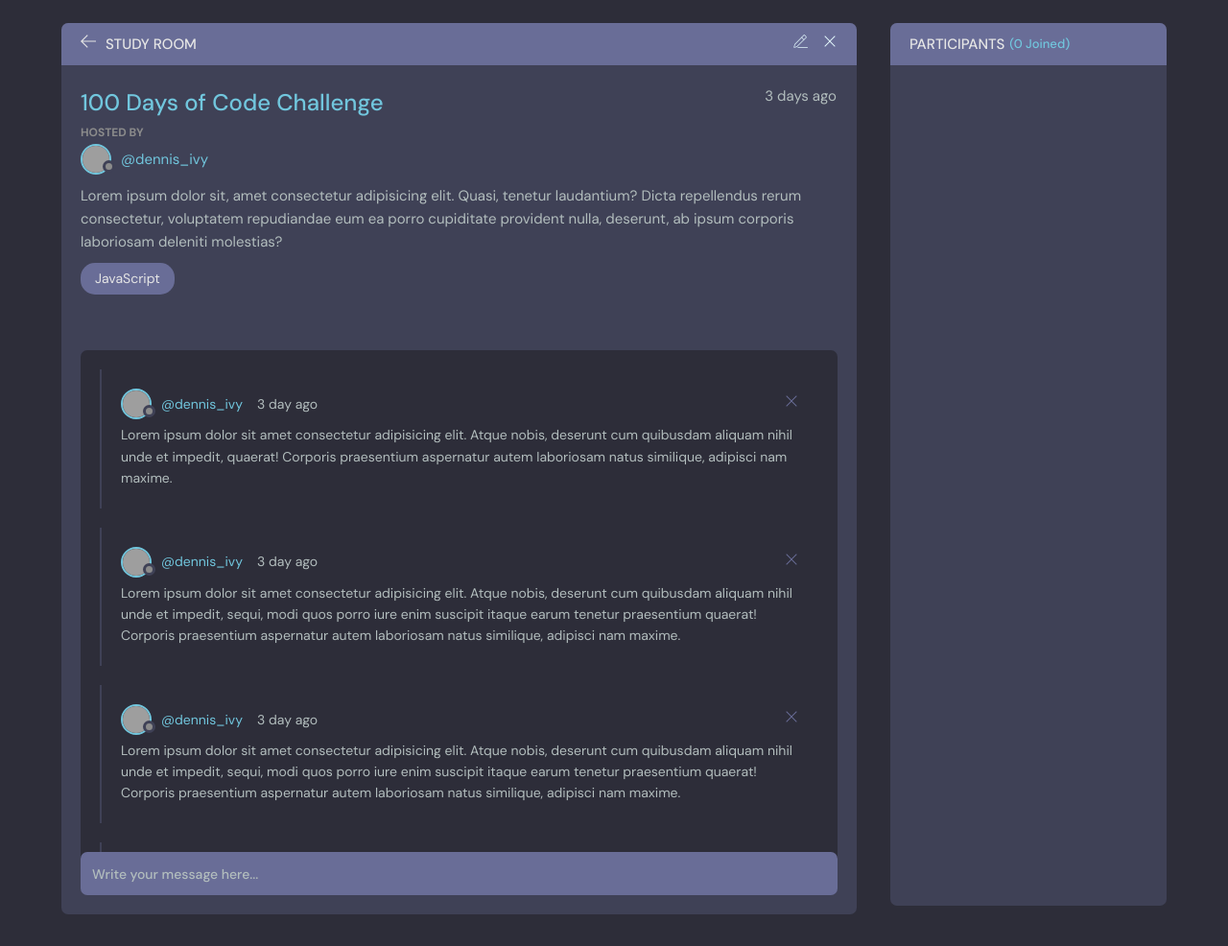
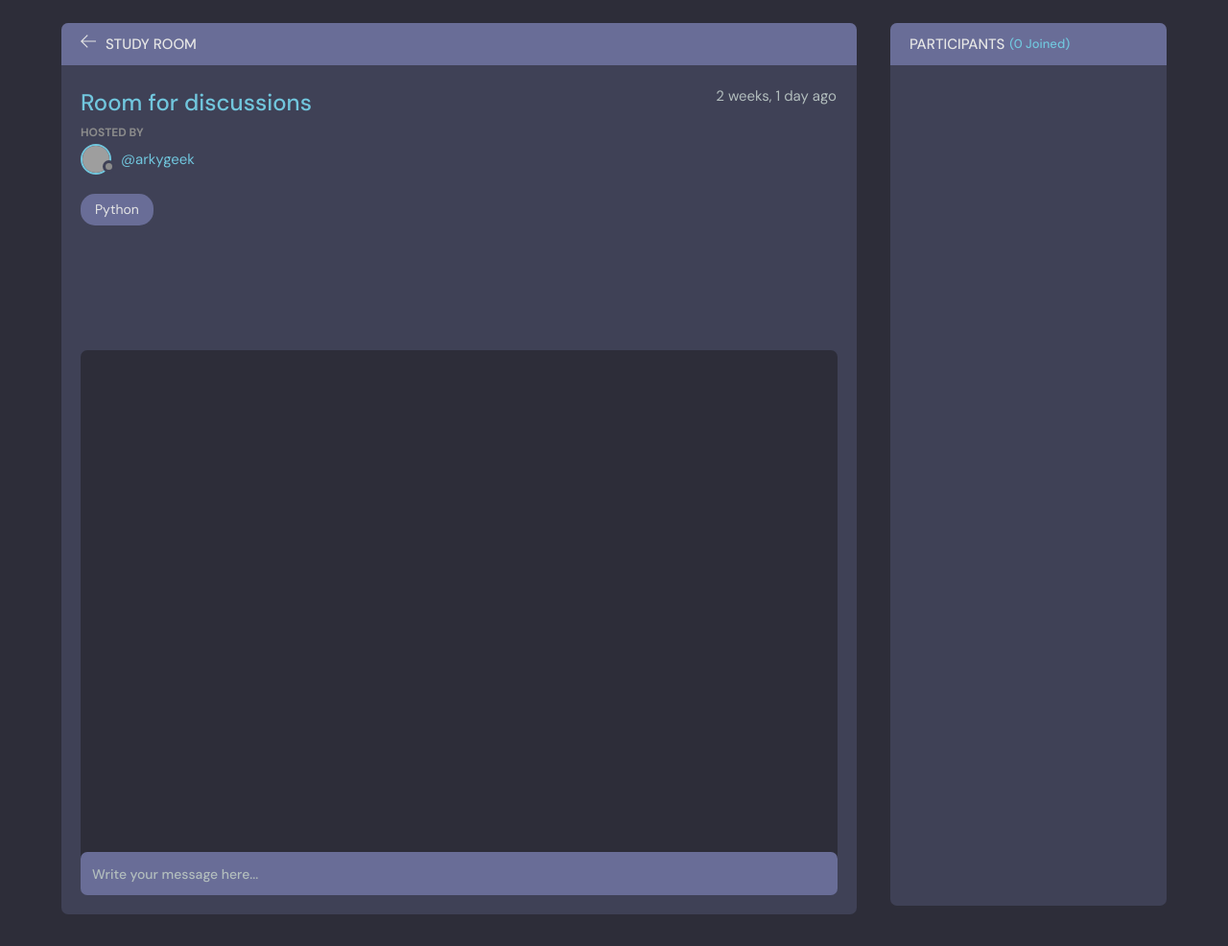
Before and after one commit to arkygeek/studybuddy2, a Django app: page /room/3/ in a window 1280 px wide. Shown: the part 76-1062 px from the top of the page at 96% size. Run offline with Django 3.2, Linux system fonts and the light colour scheme; data comes from the database, SQL or seed files in the repository; grey boxes are pictures that could not be loaded.

Commit message:
create room with theme working. at 4:56:54

```diff
--- a/studybud/base/templates/base/home.html
+++ b/studybud/base/templates/base/home.html
@@ -33,7 +33,7 @@
           <h2>Study Room</h2>
           <p>{{room_count}} Rooms available</p>
         </div>
-        <a class="btn btn--main" href="create-room.html">
+        <a class="btn btn--main" href="{% url 'create-room' %}">
           <svg version="1.1" xmlns="http://www.w3.org/2000/svg" width="32" height="32" viewBox="0 0 32 32">
             <title>add</title>
             <path
--- a/studybud/base/templates/base/room.html
+++ b/studybud/base/templates/base/room.html
@@ -7,7 +7,7 @@
         <div class="room">
           <div class="room__top">
             <div class="room__topLeft">
-              <a href="index.html">
+              <a href="{% url 'home' %}">
                 <svg version="1.1" xmlns="http://www.w3.org/2000/svg" width="32" height="32" viewBox="0 0 32 32">
                   <title>arrow-left</title>
                   <path
@@ -17,9 +17,9 @@
               </a>
               <h3>Study Room</h3>
             </div>
-
+            {% if room.host == request.user %}
               <div class="room__topRight">
-              <a href="#">
+                <a href="{% url 'update-room' room.id %}">
                   <svg
                     enable-background="new 0 0 24 24"
                     height="32"
@@ -45,7 +45,7 @@
                     </g>
                   </svg>
                 </a>
-              <a href="#">
+                <a href="{% url 'delete-room' room.id %}">
                   <svg version="1.1" xmlns="http://www.w3.org/2000/svg" width="32" height="32" viewBox="0 0 32 32">
                     <title>remove</title>
                     <path
@@ -54,58 +54,47 @@
                   </svg>
                 </a>
               </div>
+            {% endif %}
+          </div>
 
-            <!-- <button class="action-button" data-id="120" data-delete-url="https://randomuser.me/api/3324923"
-            data-edit-url="profile.html">
-            <svg version="1.1" xmlns="http://www.w3.org/2000/svg" width="32" height="32" viewBox="0 0 32 32">
-              <title>ellipsis-horizontal</title>
-              <path
-                d="M16 7.843c-2.156 0-3.908-1.753-3.908-3.908s1.753-3.908 3.908-3.908c2.156 0 3.908 1.753 3.908 3.908s-1.753 3.908-3.908 3.908zM16 1.98c-1.077 0-1.954 0.877-1.954 1.954s0.877 1.954 1.954 1.954c1.077 0 1.954-0.877 1.954-1.954s-0.877-1.954-1.954-1.954z">
-              </path>
-              <path
-                d="M16 19.908c-2.156 0-3.908-1.753-3.908-3.908s1.753-3.908 3.908-3.908c2.156 0 3.908 1.753 3.908 3.908s-1.753 3.908-3.908 3.908zM16 14.046c-1.077 0-1.954 0.877-1.954 1.954s0.877 1.954 1.954 1.954c1.077 0 1.954-0.877 1.954-1.954s-0.877-1.954-1.954-1.954z">
-              </path>
-              <path
-                d="M16 31.974c-2.156 0-3.908-1.753-3.908-3.908s1.753-3.908 3.908-3.908c2.156 0 3.908 1.753 3.908 3.908s-1.753 3.908-3.908 3.908zM16 26.111c-1.077 0-1.954 0.877-1.954 1.954s0.877 1.954 1.954 1.954c1.077 0 1.954-0.877 1.954-1.954s-0.877-1.954-1.954-1.954z">
-              </path>
-            </svg>
-          </button> -->
-          </div>
           <div class="room__box scroll">
             <div class="room__header scroll">
               <div class="room__info">
-                <h3>100 Days of Code Challenge</h3>
-                <span>3 days ago</span>
+                <h3>{{room.name}}</h3>
+                <span>{{room.created|timesince}} ago</span>
               </div>
               <div class="room__hosted">
                 <p>Hosted By</p>
-                <a href="#" class="room__author">
+                <a href="{% url 'user-profile' room.host.id %}" class="room__author">
                   <div class="avatar avatar--small">
                     <img src="https://randomuser.me/api/portraits/men/37.jpg" />
                   </div>
-                  <span>@dennis_ivy</span>
+                  <span>@{{room.host.username}}</span>
                 </a>
               </div>
-              <div class="room__details">
+              <!-- <div class="room__details">
                 Lorem ipsum dolor sit, amet consectetur adipisicing elit. Quasi, tenetur laudantium? Dicta repellendus
                 rerum consectetur, voluptatem repudiandae eum ea porro cupiditate provident nulla, deserunt, ab ipsum
                 corporis laboriosam deleniti molestias?
-              </div>
-              <span class="room__topics">JavaScript</span>
+              </div> -->
+              <span class="room__topics">{{room.topic}}</span>
             </div>
             <div class="room__conversation">
               <div class="threads scroll">
+                {% for message in room_messages %}
                 <div class="thread">
                   <div class="thread__top">
                     <div class="thread__author">
-                      <a href="#" class="thread__authorInfo">
+                      <a href="{% url 'user-profile' message.user.id %}" class="thread__authorInfo">
                         <div class="avatar avatar--small">
                           <img src="https://randomuser.me/api/portraits/men/37.jpg" />
                         </div>
-                        <span>@dennis_ivy</span>
+                        <span>@{{message.user.username}}</span>
                       </a>
-                      <span class="thread__date">3 day ago</span>
+                      <span class="thread__date">{{message.created|timesince}} ago</span>
                     </div>
+                    {% if request.user == message.user %}
+                      <a href="{% url 'delete-message' message.id %}">
                         <div class="thread__delete">
                           <svg version="1.1" xmlns="http://www.w3.org/2000/svg" width="32" height="32" viewBox="0 0 32 32">
                             <title>remove</title>
@@ -114,90 +103,14 @@
                             ></path>
                           </svg>
                         </div>
+                      </a>
+                    {% endif %}
                   </div>
                   <div class="thread__details">
-                    Lorem ipsum dolor sit amet consectetur adipisicing elit. Atque nobis, deserunt cum quibusdam aliquam
-                    nihil unde et impedit, quaerat! Corporis praesentium aspernatur autem laboriosam natus similique,
-                    adipisci nam maxime.
+                    {{message.body}}
                   </div>
                 </div>
-                <div class="thread">
-                  <div class="thread__top">
-                    <div class="thread__author">
-                      <a href="#" class="thread__authorInfo">
-                        <div class="avatar avatar--small">
-                          <img src="https://randomuser.me/api/portraits/men/37.jpg" />
-                        </div>
-                        <span>@dennis_ivy</span>
-                      </a>
-                      <span class="thread__date">3 day ago</span>
-                    </div>
-                    <div class="thread__delete">
-                      <svg version="1.1" xmlns="http://www.w3.org/2000/svg" width="32" height="32" viewBox="0 0 32 32">
-                        <title>remove</title>
-                        <path
-                          d="M27.314 6.019l-1.333-1.333-9.98 9.981-9.981-9.981-1.333 1.333 9.981 9.981-9.981 9.98 1.333 1.333 9.981-9.98 9.98 9.98 1.333-1.333-9.98-9.98 9.98-9.981z"
-                        ></path>
-                      </svg>
-                    </div>
-                  </div>
-                  <div class="thread__details">
-                    Lorem ipsum dolor sit amet consectetur adipisicing elit. Atque nobis, deserunt cum quibusdam aliquam
-                    nihil unde et impedit, sequi, modi quos porro iure enim suscipit itaque earum tenetur praesentium
-                    quaerat! Corporis praesentium aspernatur autem laboriosam natus similique, adipisci nam maxime.
-                  </div>
-                </div>
-                <div class="thread">
-                  <div class="thread__top">
-                    <div class="thread__author">
-                      <a href="#" class="thread__authorInfo">
-                        <div class="avatar avatar--small">
-                          <img src="https://randomuser.me/api/portraits/men/37.jpg" />
-                        </div>
-                        <span>@dennis_ivy</span>
-                      </a>
-                      <span class="thread__date">3 day ago</span>
-                    </div>
-                    <div class="thread__delete">
-                      <svg version="1.1" xmlns="http://www.w3.org/2000/svg" width="32" height="32" viewBox="0 0 32 32">
-                        <title>remove</title>
-                        <path
-                          d="M27.314 6.019l-1.333-1.333-9.98 9.981-9.981-9.981-1.333 1.333 9.981 9.981-9.981 9.98 1.333 1.333 9.981-9.98 9.98 9.98 1.333-1.333-9.98-9.98 9.98-9.981z"
-                        ></path>
-                      </svg>
-                    </div>
-                  </div>
-                  <div class="thread__details">
-                    Lorem ipsum dolor sit amet consectetur adipisicing elit. Atque nobis, deserunt cum quibusdam aliquam
-                    nihil unde et impedit, sequi, modi quos porro iure enim suscipit itaque earum tenetur praesentium
-                    quaerat! Corporis praesentium aspernatur autem laboriosam natus similique, adipisci nam maxime.
-                  </div>
-                </div>
-                <div class="thread">
-                  <div class="thread__top">
-                    <div class="thread__author">
-                      <a href="#" class="thread__authorInfo">
-                        <div class="avatar avatar--small">
-                          <img src="https://randomuser.me/api/portraits/men/37.jpg" />
-                        </div>
-                        <span>@dennis_ivy</span>
-                      </a>
-                      <span class="thread__date">3 day ago</span>
-                    </div>
-                    <div class="thread__delete">
-                      <svg version="1.1" xmlns="http://www.w3.org/2000/svg" width="32" height="32" viewBox="0 0 32 32">
-                        <title>remove</title>
-                        <path
-                          d="M27.314 6.019l-1.333-1.333-9.98 9.981-9.981-9.981-1.333 1.333 9.981 9.981-9.981 9.98 1.333 1.333 9.981-9.98 9.98 9.98 1.333-1.333-9.98-9.98 9.98-9.981z"
-                        ></path>
-                      </svg>
-                    </div>
-                  </div>
-                  <div class="thread__details">
-                    Lorem ipsum dolor sit amet consectetur adipisicing elit. Atque nobis, deserunt cum quibusdam aliquam
-                    nihil unde et impedit, sequi, modi quos porro iure enim suscipit itaque earum tenetur praesentium.
-                  </div>
-                </div>
+                {% endfor %}
               </div>
             </div>
           </div>
@@ -207,7 +120,7 @@
         </div>
         <!-- Room End -->
 
-        <!--   Start -->
+        <!--  Start  Participants  -->
         <div class="participants">
           <h3 class="participants__top">Participants <span>({{participants.count}} Joined)</span></h3>
           <div class="participants__list scroll">
@@ -224,7 +137,7 @@
             {% endfor %}
           </div>
         </div>
-        <!--  End -->
+        <!--  End  Participants -->
       </div>
     </main>
     <script src="js/script.js"></script>
```
Also changed, not shown: studybud/base/templates/base/room_form.html (+46 -57 lines), studybud/base/templates/base/room_form_old.html (added, +65 -0 lines). Lines whose indentation alone changed are shown as unchanged.
